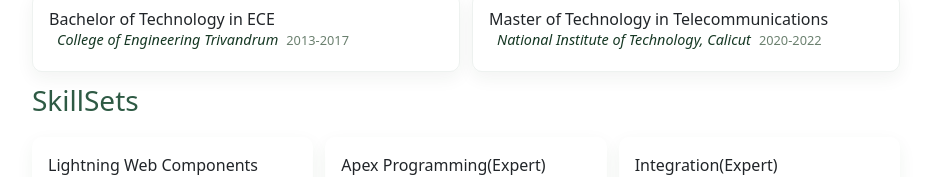
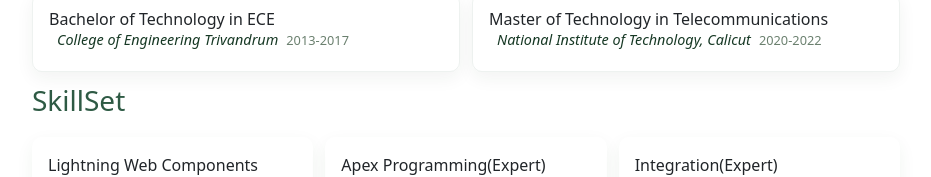
Before and after one commit to akhilbabuji/salesforce-portfolio, an Angular app: page / in a window 1280 px wide. Shown: the part 628-805 px from the top of the page, without its empty margins (174-1105 px from the left). Built offline with nearby package versions, Linux system fonts and the light colour scheme.

Commit message:
small change

```diff
--- a/src/app/app.component.html
+++ b/src/app/app.component.html
@@ -39,7 +39,7 @@
     </div>
   </section>
   <section class="portfolio">
-    <h3>SkillSets</h3>
+    <h3>SkillSet</h3>
     <div class="skills-container">
       <div class="skill-box" *ngFor="let s of skill">
         <span class="skillset-name">{{ s.name }}</span>
```
